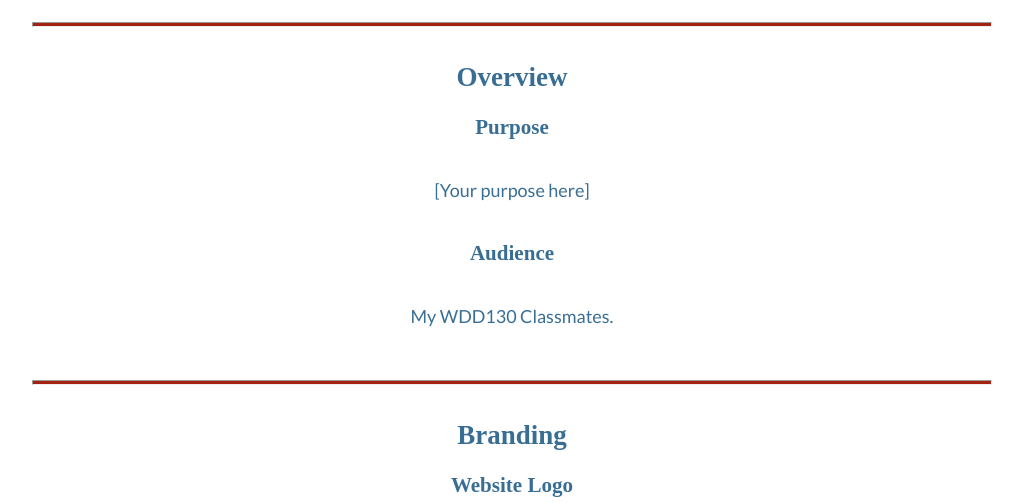
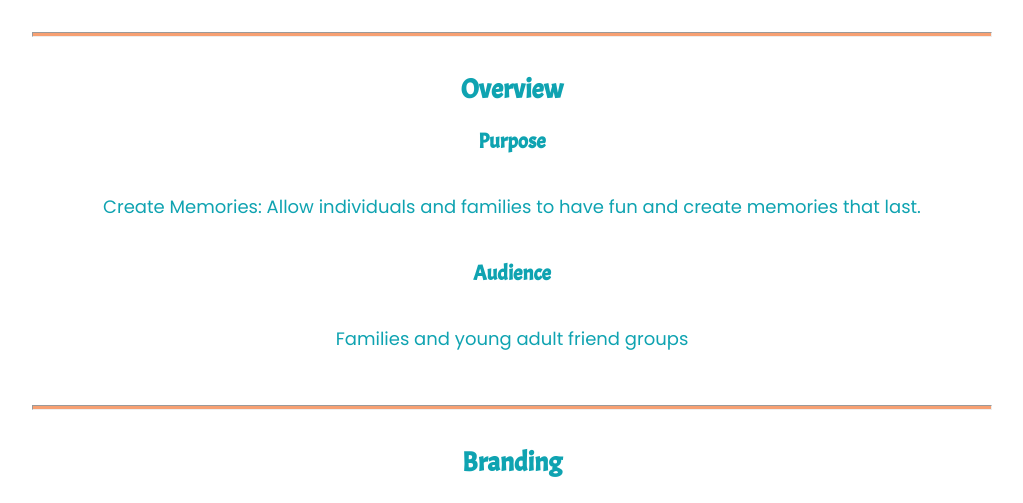
Before and after one commit to MattJoHill/wdd130-test, a plain HTML site: page wwr/site-plan-rafting - Copy.html in a window 1280 px wide. Shown: the part 318-821 px from the top of the page, without its empty margins (128-1151 px from the left). Drawn offline with Linux system fonts and the light colour scheme; a web font is replaced by a local one.

Commit message:
Site Planning

```diff
--- a/wwr/site-plan-rafting - Copy.html
+++ b/wwr/site-plan-rafting - Copy.html
@@ -1,19 +1,20 @@
-
-
 <!DOCTYPE html>
 <html lang="en-us">
-
   <head>
     <meta charset="utf-8" />
     <title>Site Plan</title>
-  <link type="text/css" rel="stylesheet" href="styles/site-plan-rafting.css" />
+    <link
+      type="text/css"
+      rel="stylesheet"
+      href="styles/site-plan-rafting.css"
+    />
   </head>
 
   <body>
     <header>
       <h1>Rafting Thing Site Plan</h1>
       <h2>Matt Hill</h2>
-    <h2>WDD 130</h2>
+      <h2>WDD 130-08</h2>
       <!-- In the header above, add the name of your site, your name and class number. For example if you are in section 3 you would put WDD 130-03 -->
     </header>
     <main>
@@ -21,18 +22,24 @@
       <hr />
       <h2>Overview</h2>
       <h3>Purpose</h3>
-    <p>[Your purpose here]</p>
+      <p>
+        Create Memories: Allow individuals and families to have fun and create
+        memories that last.
+      </p>
       <!-- change this -->
 
       <h3>Audience</h3>
-    <p>My WDD130 Classmates.</p>
+      <p>Families and young adult friend groups</p>
       <!-- change this -->
 
       <hr />
       <h2>Branding</h2>
       <h3>Website Logo</h3>
       <!-- Replace this with some sort of logo for your site.  A logo can be as simple as the name of your site in a nice font :) -->
-    <img src="https://byui-wdd.github.io/wdd130/rafting_images/dryoarlogo.png" alt="Logo image" />
+      <img
+        src="https://byui-wdd.github.io/wdd130/rafting_images/dryoarlogo.png"
+        alt="Logo image"
+      />
       <hr />
       <h2>Style Guide</h2>
 
@@ -63,11 +70,11 @@
       <!-- Choose a font for your paragraphs (body copy) and headlines. What font(s) have you chosen? Think also about which of your colors above you might use for background and font colors. -->
 
       <h4>
-      Heading Font: [Font Name here]
+        Heading Font: Acme
         <!-- change this -->
       </h4>
       <h4>
-      Paragraph Font: [Font Name here]
+        Paragraph Font: Poppins
         <!-- change this -->
       </h4>
       <h3>Normal paragraph example</h3>
@@ -114,12 +121,14 @@
 
       <h3>Home</h3>
 
-    <img src="https://byui-wdd.github.io/wdd130/rafting_images/wireframe_home.png" alt="home page wireframe" />
+      <img
+        src="https://byui-wdd.github.io/wdd130/rafting_images/wireframe_home.png"
+        alt="home page wireframe"
+      />
 
       <h3>[Page 2]</h3>
 
       <!-- <img src="#" alt="page 2 wireframe"> -->
     </main>
   </body>
-
 </html>
--- a/wwr/styles/site-plan-rafting.css
+++ b/wwr/styles/site-plan-rafting.css
@@ -1,32 +1,33 @@
-
 /* if you are using any Google fonts change the font names below to your fonts.
 Any spaces in your font name should be replaced with a +.
 Fonts are separated by a & */
-@import url('https://fonts.googleapis.com/css2?family=IM+Fell+French+Canon&family=Lato:ital,wght@0,400;0,700;1,400&display=swap');
+@import url("https://fonts.googleapis.com/css2?family=IM+Fell+French+Canon&family=Lato:ital,wght@0,400;0,700;1,400&display=swap");
+@import url("https://fonts.googleapis.com/css2?family=Poppins:ital,wght@0,100;0,200;0,300;0,400;0,500;0,600;0,700;0,800;0,900;1,100;1,200;1,300;1,400;1,500;1,600;1,700;1,800;1,900&display=swap");
+@import url("https://fonts.googleapis.com/css2?family=Acme&family=Poppins:ital,wght@0,100;0,200;0,300;0,400;0,500;0,600;0,700;0,800;0,900;1,100;1,200;1,300;1,400;1,500;1,600;1,700;1,800;1,900&display=swap");
 
 :root {
   /* change the values below to your colors from your palette */
-  --primary-color: #396E94   ;
-  --secondary-color: #E7C24F ;
-  --accent1-color: #A42212;
-  --accent2-color: white;
+  --primary-color: #0fa3b1;
+  --secondary-color: #eddea4;
+  --tertiary-color: #b5e2fa;
+  --accent1-color: #f7a072;
+  --accent2-color: #f9f7f3;
 
   /* change the values below to your chosen font(s) */
-  --heading-font: "IM Fell French Canon";
-  --paragraph-font: Lato, Helvetica, sans-serif;
+  --heading-font: "Acme";
+  --paragraph-font: "Poppins", sans-serif;
 
   /* these colors below should be chosen from among your palette colors above */
-  --headline-color-on-white: #396E94;  /* headlines on a white background */
-  --headline-color-on-color: white; /* headlines on a colored background */
-  --paragraph-color-on-white: #396E94; /* paragraph text on a white background */
-  --paragraph-color-on-color: white; /* paragraph text on a colored background */
-  --paragraph-background-color: #396E94  ;
-  --nav-link-color: #396E94;
-  --nav-background-color: #D4AC0D;
-  --nav-hover-link-color: white;
-  --nav-hover-background-color: #396E94;
+  --headline-color-on-white: #0fa3b1; /* headlines on a white background */
+  --headline-color-on-color: #f9f7f3; /* headlines on a colored background */
+  --paragraph-color-on-white: #0fa3b1; /* paragraph text on a white background */
+  --paragraph-color-on-color: #f9f7f3; /* paragraph text on a colored background */
+  --paragraph-background-color: #0fa3b1;
+  --nav-link-color: #0fa3b1;
+  --nav-background-color: #eddea4;
+  --nav-hover-link-color: #f9f7f3;
+  --nav-hover-background-color: #f7a072;
 }
-
 
 /*  Look around below...but DON'T CHANGE ANYTHING! */
 
@@ -42,7 +43,12 @@ img {
   margin: 0 auto;
   max-width: 300px;
 }
-h1, h2, h3, h4, h5, h6 {
+h1,
+h2,
+h3,
+h4,
+h5,
+h6 {
   font-family: var(--heading-font);
   color: var(--headline-color-on-white);
 }
@@ -60,7 +66,8 @@ header {
   color: var(--headline-color-on-color);
   background-color: var(--paragraph-background-color);
 }
-header > h1, header > h2 {
+header > h1,
+header > h2 {
   color: var(--headline-color-on-color);
 }
 p {
@@ -77,7 +84,7 @@ p {
 .colors th {
   background-color: #999;
 }
-.colors td{
+.colors td {
   width: 25%;
   height: 3em;
 }
@@ -90,7 +97,7 @@ p {
 .accent1 {
   background-color: var(--accent1-color);
 }
-.accent2{
+.accent2 {
   background-color: var(--accent2-color);
 }
 p.colored {
@@ -103,17 +110,18 @@ nav {
   text-align: center;
   font-size: 1.2em;
 }
-nav  {
+nav {
   list-style-type: none;
   display: flex;
 }
 nav a {
-  padding:1em;
+  padding: 1em;
   min-width: 120px;
   text-decoration: none;
   padding: 10px;
 }
-nav a:link, nav a:visited {
+nav a:link,
+nav a:visited {
   color: var(--nav-link-color);
 }
 nav a:hover {
@@ -126,7 +134,8 @@ nav a:hover {
 
   grid-template-columns: repeat(6, 15%);
   grid-template-rows: 3em 1.5em 1.5em 3em;
-  grid-template-areas: ". . home home . ."
+  grid-template-areas:
+    ". . home home . ."
     ". . . top . ."
     ". left left right right ."
     "page2 page2 . . page3 page3";
```
Lines whose indentation alone changed are shown as unchanged.
